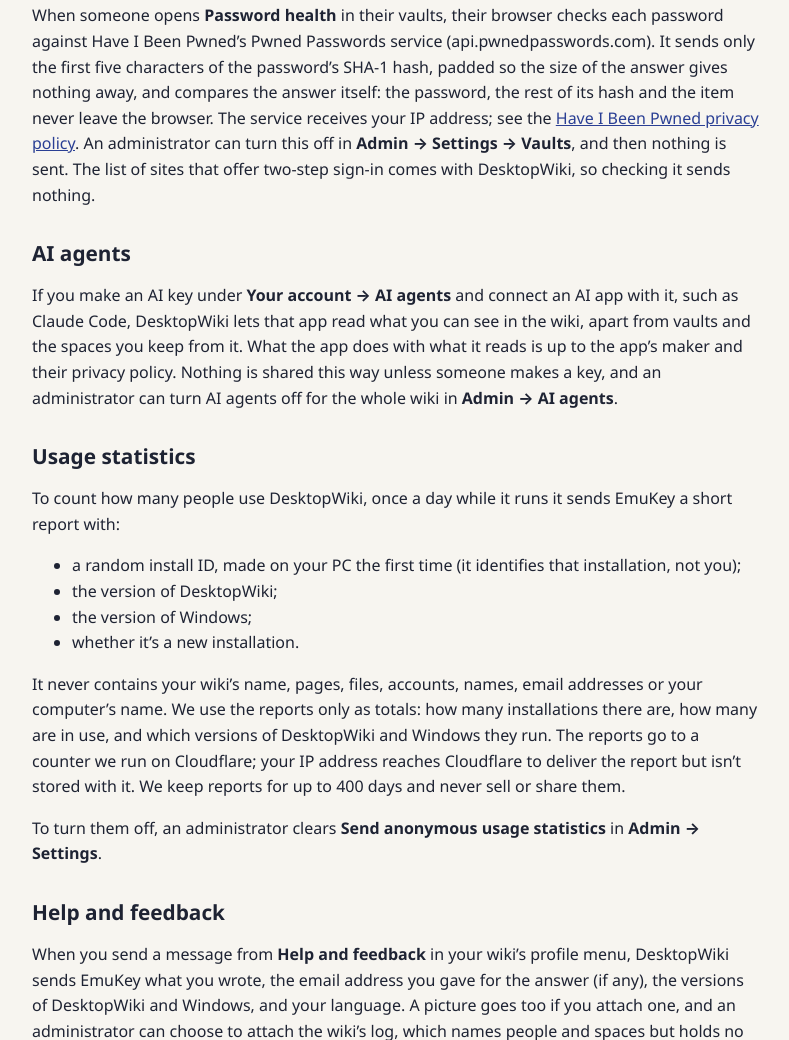
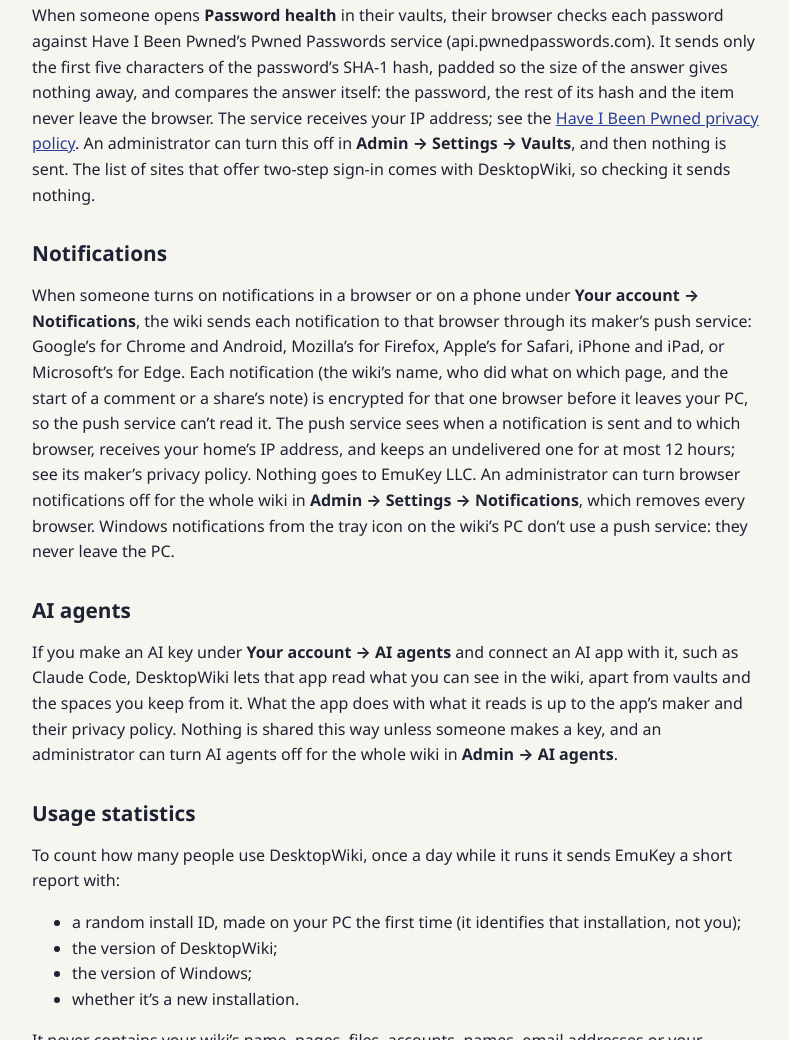
Before and after one commit to DesktopWiki/desktopwiki-website, a plain HTML site: page privacy.html in a window 1280 px wide. Shown: the part 1655-2695 px from the top of the page, without its empty margins (244-1033 px from the left). Drawn offline with Linux system fonts and the light colour scheme.

Commit message:
Notifications: the features card and the privacy page's push services
Co-Authored-By: Claude Opus 5.5 <noreply@anthropic.com>

```diff
--- a/privacy.html
+++ b/privacy.html
@@ -54,6 +54,9 @@
     <h2>Password health</h2>
     <p>When someone opens <strong>Password health</strong> in their vaults, their browser checks each password against Have I Been Pwned&rsquo;s Pwned Passwords service (api.pwnedpasswords.com). It sends only the first five characters of the password&rsquo;s SHA-1 hash, padded so the size of the answer gives nothing away, and compares the answer itself: the password, the rest of its hash and the item never leave the browser. The service receives your IP address; see the <a href="https://haveibeenpwned.com/Privacy">Have I Been Pwned privacy policy</a>. An administrator can turn this off in <strong>Admin &rarr; Settings &rarr; Vaults</strong>, and then nothing is sent. The list of sites that offer two-step sign-in comes with DesktopWiki, so checking it sends nothing.</p>
 
+    <h2>Notifications</h2>
+    <p>When someone turns on notifications in a browser or on a phone under <strong>Your account &rarr; Notifications</strong>, the wiki sends each notification to that browser through its maker&rsquo;s push service: Google&rsquo;s for Chrome and Android, Mozilla&rsquo;s for Firefox, Apple&rsquo;s for Safari, iPhone and iPad, or Microsoft&rsquo;s for Edge. Each notification (the wiki&rsquo;s name, who did what on which page, and the start of a comment or a share&rsquo;s note) is encrypted for that one browser before it leaves your PC, so the push service can&rsquo;t read it. The push service sees when a notification is sent and to which browser, receives your home&rsquo;s IP address, and keeps an undelivered one for at most 12 hours; see its maker&rsquo;s privacy policy. Nothing goes to EmuKey LLC. An administrator can turn browser notifications off for the whole wiki in <strong>Admin &rarr; Settings &rarr; Notifications</strong>, which removes every browser. Windows notifications from the tray icon on the wiki&rsquo;s PC don&rsquo;t use a push service: they never leave the PC.</p>
+
     <h2>AI agents</h2>
     <p>If you make an AI key under <strong>Your account &rarr; AI agents</strong> and connect an AI app with it, such as Claude Code, DesktopWiki lets that app read what you can see in the wiki, apart from vaults and the spaces you keep from it. What the app does with what it reads is up to the app&rsquo;s maker and their privacy policy. Nothing is shared this way unless someone makes a key, and an administrator can turn AI agents off for the whole wiki in <strong>Admin &rarr; AI agents</strong>.</p>
 
```
Also changed, not shown: index.html (+1 -1 lines).
